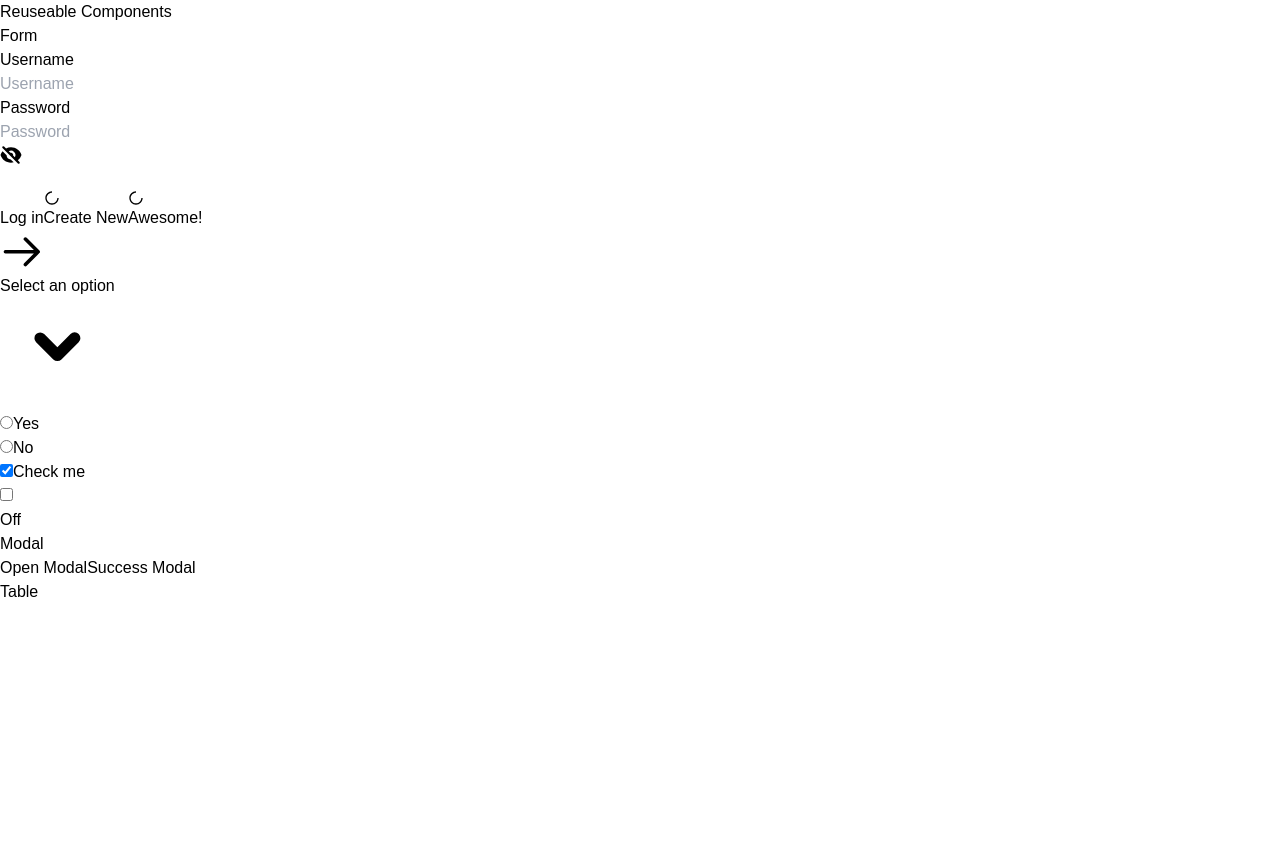
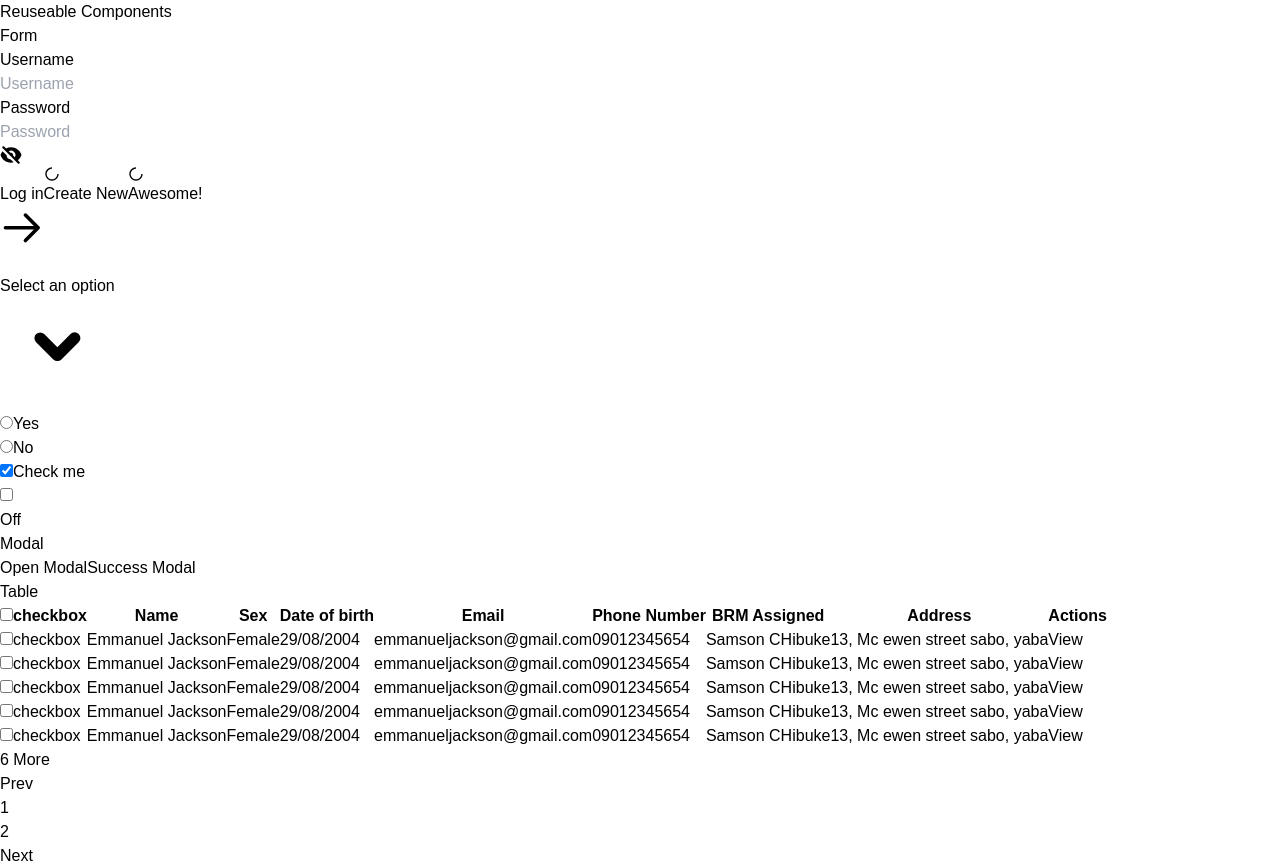
Before and after one commit to SammieKei40/dashboard, a React (Vite) app: page / in a window 1280 px wide. Before the commit the page ends 800 px from the top, so only its background shows below. Built offline with nearby package versions, Linux system fonts and the light colour scheme.

Commit message:
Added Table

```diff
--- a/package.json
+++ b/package.json
@@ -15,6 +15,7 @@
     "react-hook-form": "^7.45.4",
     "react-icons": "^4.10.1",
     "react-modal": "^3.16.1",
+    "react-paginate": "^8.2.0",
     "react-router": "^6.14.2",
     "react-router-dom": "^6.14.2",
     "styled-components": "^6.0.7"
--- a/src/index.css
+++ b/src/index.css
@@ -73,6 +73,7 @@ select:focus {
 .modal-content {
   background-color: white;
   padding: 20px;
+  margin: 10px;
   border-radius: 8px;
   box-shadow: 0px 4px 10px rgba(0, 0, 0, 0.2);
 }
--- a/src/pages/index.tsx
+++ b/src/pages/index.tsx
@@ -10,6 +10,138 @@ import ToggleButton from "../ui/ToggleButton";
 import SplitInput from "../ui/SplitInput";
 import Modal from "../ui/Modal";
 import SuccessModal from "../ui/SuccessModal";
+import TableComponent from "../ui/Table";
+
+const data = [
+  {
+    name: "Emmanuel Jackson",
+    sex: "Female",
+    dob: "29/08/2004",
+    email: "emmanueljackson@gmail.com",
+    phone: "09012345654",
+    brm: "Samson CHibuke",
+    Address: "13, Mc ewen street sabo, yaba",
+    verif: {
+      text: "Verified",
+      // icon: VerifiedIcon,
+    },
+    active: true,
+  },
+  {
+    name: "Emmanuel Jackson",
+    sex: "Female",
+    dob: "29/08/2004",
+    email: "emmanueljackson@gmail.com",
+    phone: "09012345654",
+    brm: "Samson CHibuke",
+    Address: "13, Mc ewen street sabo, yaba",
+    verif: {
+      text: "Verified",
+      // icon: VerifiedIcon,
+    },
+    active: true,
+  },
+  {
+    name: "Emmanuel Jackson",
+    sex: "Female",
+    dob: "29/08/2004",
+    email: "emmanueljackson@gmail.com",
+    phone: "09012345654",
+    brm: "Samson CHibuke",
+    Address: "13, Mc ewen street sabo, yaba",
+    verif: {
+      text: "Verified",
+      // icon: VerifiedIcon,
+    },
+    active: true,
+  },
+  {
+    name: "Emmanuel Jackson",
+    sex: "Female",
+    dob: "29/08/2004",
+    email: "emmanueljackson@gmail.com",
+    phone: "09012345654",
+    brm: "Samson CHibuke",
+    Address: "13, Mc ewen street sabo, yaba",
+    verif: {
+      text: "Verified",
+      // icon: VerifiedIcon,
+    },
+    active: true,
+  },
+  {
+    name: "Emmanuel Jackson",
+    sex: "Female",
+    dob: "29/08/2004",
+    email: "emmanueljackson@gmail.com",
+    phone: "09012345654",
+    brm: "Samson CHibuke",
+    Address: "13, Mc ewen street sabo, yaba",
+    verif: {
+      text: "Verified",
+      // icon: VerifiedIcon,
+    },
+    active: true,
+  },
+  {
+    name: "Emmanuel Jackson",
+    sex: "Female",
+    dob: "29/08/2004",
+    email: "emmanueljackson@gmail.com",
+    phone: "09012345654",
+    brm: "Samson CHibuke",
+    Address: "13, Mc ewen street sabo, yaba",
+    verif: {
+      text: "Verified",
+      // icon: VerifiedIcon,
+    },
+    active: true,
+  },
+
+  // ... add more user data here
+];
+
+
+const columns = [
+  {
+    value: "name",
+    text: "Name",
+  },
+  {
+    value: "sex",
+    text: "Sex",
+  },
+  {
+    value: "dob",
+    text: "Date of birth",
+  },
+  {
+    value: "email",
+    text: "Email",
+  },
+  {
+    value: "phone",
+    text: "Phone Number",
+  },
+  {
+    value: "brm",
+    text: "BRM Assigned",
+    class: "min-w-[150px]",
+  },
+  {
+    value: "Address",
+    text: "Address",
+    class: "min-w-[150px]",
+  },
+  // {
+  //   value: "verif",
+  //   text: "Verification",
+  // },
+  // {
+  //   value: "active",
+  //   text: "Status",
+  // },
+];
 
 export default function Index() {
   //Form Validation
@@ -145,9 +277,7 @@ export default function Index() {
         onChange={(value: any) => handleInputChange('password', value)}
      />
 
-      <div className="mt-4 flex justify-center items-center">
-      <SplitInput length={6} value={otpValue} onChange={handleOtpChange} hasError={otpError} errorText="Invalid OTP"/>
-      </div>
+
 
       <div className="flex flex-col gap-3 mt-3">
         <Button
@@ -166,7 +296,16 @@ export default function Index() {
                 loading={true} round={false} size="medium"  type="alternate">Awesome!</Button>
         </div>
 
-        <Dropdown options={options} />
+
+     </form>
+    </div>
+
+    <div>
+      <div className="mt-4 flex justify-center items-center">
+      <SplitInput length={6} value={otpValue} onChange={handleOtpChange} hasError={otpError} errorText="Invalid OTP"/>
+      </div>
+
+      <Dropdown options={options} />
 
         <div className="flex  mt-6 justify-between items-center gap-3">
           <span className="flex gap-3">
@@ -187,7 +326,6 @@ export default function Index() {
       />
           </span>
         </div>
-     </form>
     </div>
 
     <div className="mt-6">
@@ -240,8 +378,12 @@ export default function Index() {
       )}
     </div>
 
-    <div className="mt-6">
+    <div className="mt-6 ">
       <h1 className="text-4xl">Table</h1>
+
+      <div className="max-h-[calc(100vh-10px)] overflow-y-hidden overflow-x-auto">
+        <TableComponent data={data} columns={columns} link={["link"]} itemsPerPage={5} loading={false} showCheckbox={true} />
+      </div>
     </div>
   </div>
 </div>
--- a/src/ui/Button.tsx
+++ b/src/ui/Button.tsx
@@ -67,7 +67,6 @@ const Button = (props) => {
 
   return (
     <button
-    type='button'
     onClick={props.onClick}
       ref={buttonRef}
       className={`${__class} ${props.disabled ? 'disabled-button' : ''}`}
--- /dev/null
+++ b/src/ui/Table.tsx
@@ -0,0 +1,199 @@
+import React, { useState } from 'react';
+import { Link } from 'react-router-dom';
+import ReactPaginate from "react-paginate";
+
+interface TableProps {
+  data: any[];
+  columns: any[];
+  link: any[];
+  itemsPerPage: number;
+  onEdit?: Function;
+  onDelete?: Function;
+  loading: boolean;
+  showCheckbox
+}
+
+const TableComponent: React.FC<TableProps> = ({
+  data,
+  columns,
+  link,
+  itemsPerPage,
+  onEdit,
+  onDelete,
+  loading,
+  showCheckbox
+}) => {
+//   const history = useHistory();
+
+  const [page, setPage] = useState(0);
+  const [selectedItems, setSelectedItems] = useState<any[]>([]);
+  const [selectAll, setSelectAll] = useState(false);
+
+  const totalPages = Math.ceil(data?.length / itemsPerPage);
+
+  const startIndex = page  * itemsPerPage;
+  const endIndex = startIndex + itemsPerPage;
+  const paginatedData = data?.slice(startIndex, endIndex);
+  const remainingItems = data?.slice(page * itemsPerPage);
+
+  const handlePageClick = ({ selected }) => {
+    setPage(selected);
+  };
+
+  const goToPage = (newPage: number) => {
+    if (newPage >= 1 && newPage <= totalPages) {
+      setPage(newPage);
+    }
+  };
+
+  const handleSelection = (item: any) => {
+    if (selectedItems.includes(item)) {
+      setSelectedItems(selectedItems.filter((selected) => selected !== item));
+    } else {
+      setSelectedItems([...selectedItems, item]);
+    }
+  };
+
+  const selectAllItems = () => {
+    if (selectAll) {
+      setSelectedItems([]);
+    } else {
+      setSelectedItems([...data]);
+    }
+    setSelectAll(!selectAll);
+  };
+
+//   const handleLinkClick = (linkItem: any) => {
+//     if (linkItem.action) {
+//       linkItem.action();
+//     } else {
+//       history.push(linkItem.to);
+//     }
+//   };
+
+
+  return (
+    <div>
+      {/* ... your loading skeleton code ... */}
+      <table className="w-full">
+        <thead className="text-black  px-3 rounded-lg">
+          <tr className="bg-[#FFF9E3]">
+          {showCheckbox && (
+            <th scope="col" className="p-4">
+              <div className="flex items-center">
+                <input
+                  type="checkbox"
+                  className="w-6 h-6 cursor-pointer text-blue bg-white border-gray rounded hover:border-blue focus:ring-2"
+                  checked={selectAll}
+                  onChange={selectAllItems}
+                />
+                <label htmlFor="checkbox-all-search" className="sr-only">
+                  checkbox
+                </label>
+              </div>
+            </th>
+            )}
+            {columns.map((column) => (
+              <th key={column.value} scope="col" className="p-6 whitespace-nowrap text-center">
+                {column.text}
+              </th>
+            ))}
+            <th scope="col" className="p-4 text-center">
+              Actions
+            </th>
+          </tr>
+        </thead>
+        <tbody>
+          {paginatedData?.map((item, index) => (
+            <tr key={item.id} className="bg-white border-b border-gray-dark">
+              {showCheckbox && (
+              <td className="w-4 p-2">
+                <div className="flex items-center">
+                  <input
+                    id={`checkbox-table-search-${index}`}
+                    type="checkbox"
+                    className="w-6 h-6 cursor-pointer text-blue bg-white border-gray rounded hover:border-blue focus:ring-2"
+                    checked={selectedItems.includes(item)}
+                    onChange={() => handleSelection(item)}
+                  />
+                  <label htmlFor={`checkbox-table-search-${index}`} className="sr-only">
+                    checkbox
+                  </label>
+                </div>
+              </td>
+               )}
+              {columns.map((column) => (
+                <td
+                  key={column.value}
+                  className="text-black leading-tight p-4 text-center font-medium text-md whitespace-nowrap"
+                >
+                    {column.value === 'verif' ? (
+                    item[column.value].icon ? (
+                        <div className="flex items-center justify-center">
+                        {React.createElement(item[column.value].icon)}
+                        {item[column.value].text}
+                        </div>
+                    ) : (
+                        <span>{item[column.value].text}</span>
+                    )
+                    ) : column.value === 'active' ? (
+                    item[column.value] ? (
+                        <span className="bg-green-deep text-white border p-2 rounded-lg">Successful</span>
+                    ) : (
+                        <span className="bg-red text-white border p-2 rounded-lg">Failed</span>
+                    )
+                    ) : (
+                    item[column.value]
+                    )}
+
+
+                  {/* ... Logic for rendering cell content ... */}
+                </td>
+              ))}
+              <td className="relative text-center px-4 py-4 text-2xl cursor-pointer font-bold text-black">
+                {/* ... Dropdown menu code ... */}
+                View
+              </td>
+            </tr>
+          ))}
+        </tbody>
+
+        <tfoot className="text-black bg-white border-t border-gray-dark shadow-lg">
+        <tr>
+          <td colspan="7" className="w-full px-6 py-4">
+            <div className="flex w-full justify-between">
+            {remainingItems?.length > 0 && (
+            <tr>
+              <td colSpan={columns.length + 2} className="px-6 uppercase py-4 text-sm text-gray-500">
+                {remainingItems.length} More
+              </td>
+            </tr>
+          )}
+        <ReactPaginate
+          previousLabel={"Prev"}
+          nextLabel={"Next"}
+          breakLabel={"..."}
+          breakClassName={"break-me"}
+          pageCount={Math.ceil(data.length / itemsPerPage)}
+          marginPagesDisplayed={2}
+          pageRangeDisplayed={5}
+          onPageChange={handlePageClick}
+          containerClassName={"pagination"}
+          subContainerClassName={"pages pagination flex flex-col space-x-5"}
+          activeClassName={"bg-blue-500 text-white border rounded-md p-2"}
+          previousClassName={" p-2 rounded-md cursor-pointer"}
+          nextClassName={" p-2 rounded-md cursor-pointer"}
+          pageClassName={" p-2 rounded-md cursor-pointer"}
+          pageLinkClassName={"hover:bg-gray-200"}
+        />
+
+  </div>
+  </td>
+  </tr>
+  </tfoot>
+      </table>
+    </div>
+  );
+};
+
+export default TableComponent;
```
Also changed, not shown: 1 other file (tests, documents, lock files or other folders).
